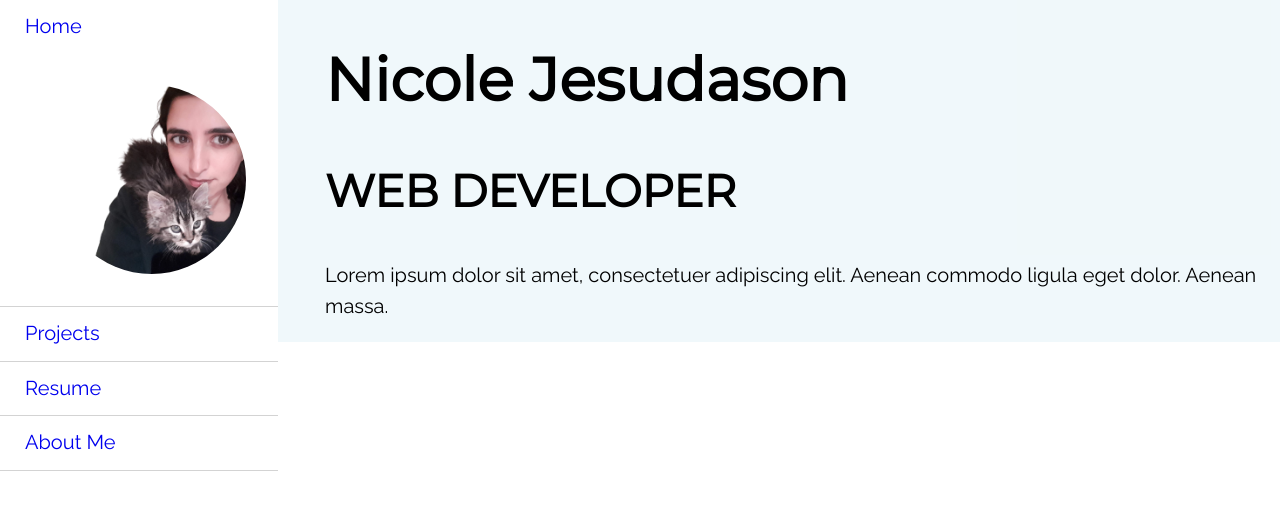
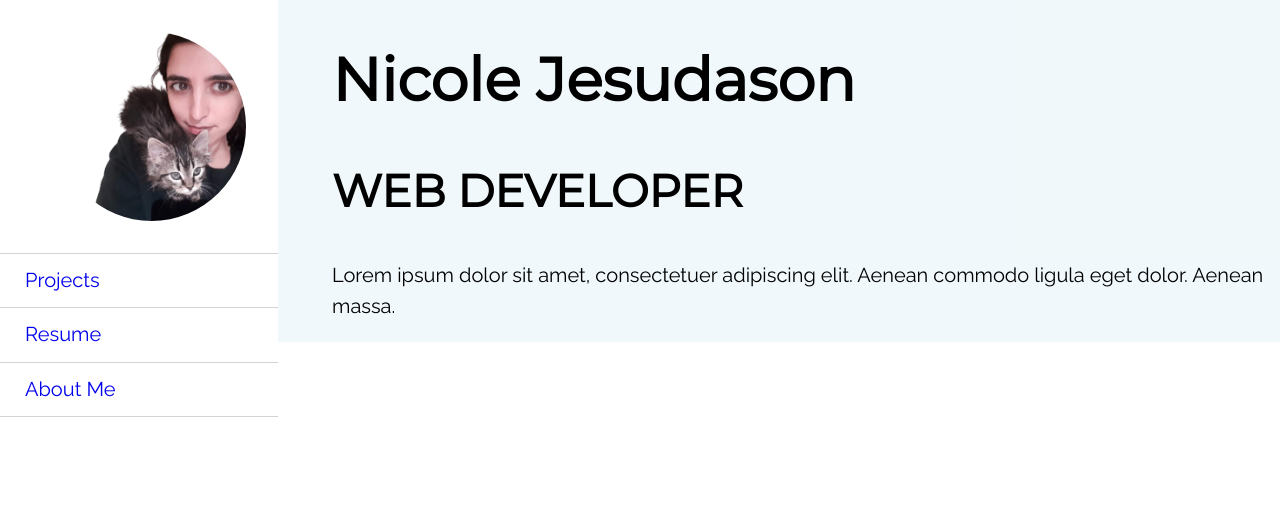
Before and after one commit to jesudason/resume, a React (Create React App) app: page / in a window 1280 px wide. Shown: the top 510 px of the page. Built offline with nearby package versions, Linux system fonts and the light colour scheme.

Commit message:
add grid layout

```diff
--- a/package.json
+++ b/package.json
@@ -7,6 +7,7 @@
     "node-sass": "^4.12.0",
     "react": "^16.9.0",
     "react-dom": "^16.9.0",
+    "react-flexbox-grid": "^2.1.2",
     "react-icons": "^3.11.0",
     "react-router-dom": "^5.0.1",
     "react-scripts": "3.1.1",
--- a/src/App.js
+++ b/src/App.js
@@ -5,6 +5,7 @@ import Socials from "./Socials.js";
 import Resume from "./pages/Resume";
 import Sidenav from "./modules/Sidenav";
 import About from "./pages/About";
+import { Grid, Row, Col } from "react-flexbox-grid";
 
 import "./App.scss";
 
@@ -28,12 +29,12 @@ function AppRouter() {
   return (
     <Router>
       <div className="App">
-        <div className="page__wrapper">
-          <div className="row">
-            <div className="col-xs-12 col-sm-3">
+        <Grid fluid>
+          <Row>
+            <Col xs={12} md={3}>
               <Sidenav />
-            </div>
-            <div className="col-xs-12 col-sm-9">
+            </Col>
+            <Col xs={12} md={9}>
               <Switch>
                 {routes.map((route, index) => (
                   // Render more <Route>s with the same paths as
@@ -46,9 +47,9 @@ function AppRouter() {
                   />
                 ))}
               </Switch>
-            </div>
-          </div>
-        </div>
+            </Col>
+          </Row>
+        </Grid>
       </div>
     </Router>
   );
--- a/src/App.scss
+++ b/src/App.scss
@@ -10,24 +10,35 @@
 
   .container {
     display: grid;
-    grid-template-columns: 10rem 10rem 10rem;
-    grid-gap: 1rem;
+    grid-template-columns: 1fr 1fr 1fr;
+    grid-template-rows: 1fr 1fr 1fr;
+    gap: 0px 0px;
+    grid-template-areas:
+      "sidebar main main"
+      "sidebar main main"
+      "sidebar main main";
+  }
+  .sidebar {
+    grid-area: sidebar;
+  }
+  .main {
+    grid-area: main;
   }
 
   .page__wrapper {
-    padding: 21px 25px;
+    // padding: 21px 25px;
     // height: 100%;
     // overflow: hidden;
   }
 }
 
-@media only screen and (min-width: 64rem) {
-  .App {
-    .page__wrapper {
-      padding: 0;
-    }
-  }
-}
+// @media only screen and (min-width: 64rem) {
+//   .App {
+//     .page__wrapper {
+//       padding: 0;
+//     }
+//   }
+// }
 
 // @media only screen and (min-width: 75rem) {
 //   .page__wrapper {
--- a/src/styles/_globals.scss
+++ b/src/styles/_globals.scss
@@ -7,6 +7,9 @@ $box-shadow: 1px 2px 0px rgba(0, 0, 0, 0.4);
 $border-white: solid white 2px;
 $border-radius: 5px;
 
+.sr-only {
+  display: none;
+}
 ul {
   padding-left: 0;
   list-style: none;
```
Also changed, not shown: 1 other file (tests, documents, lock files or other folders).
